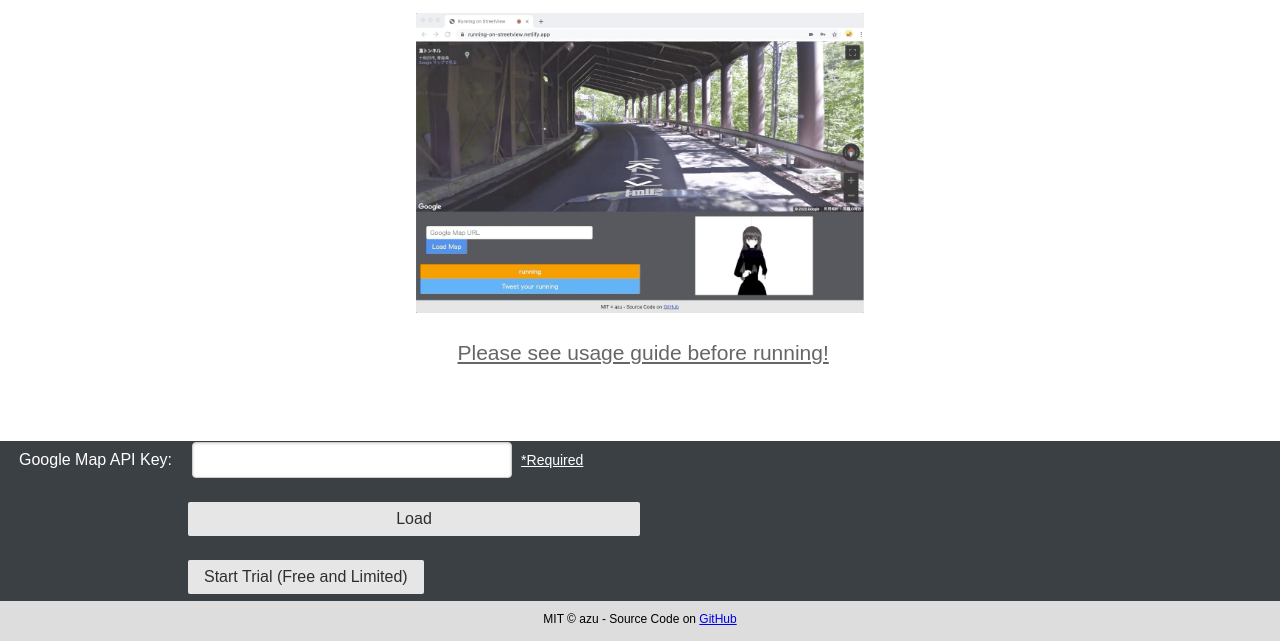
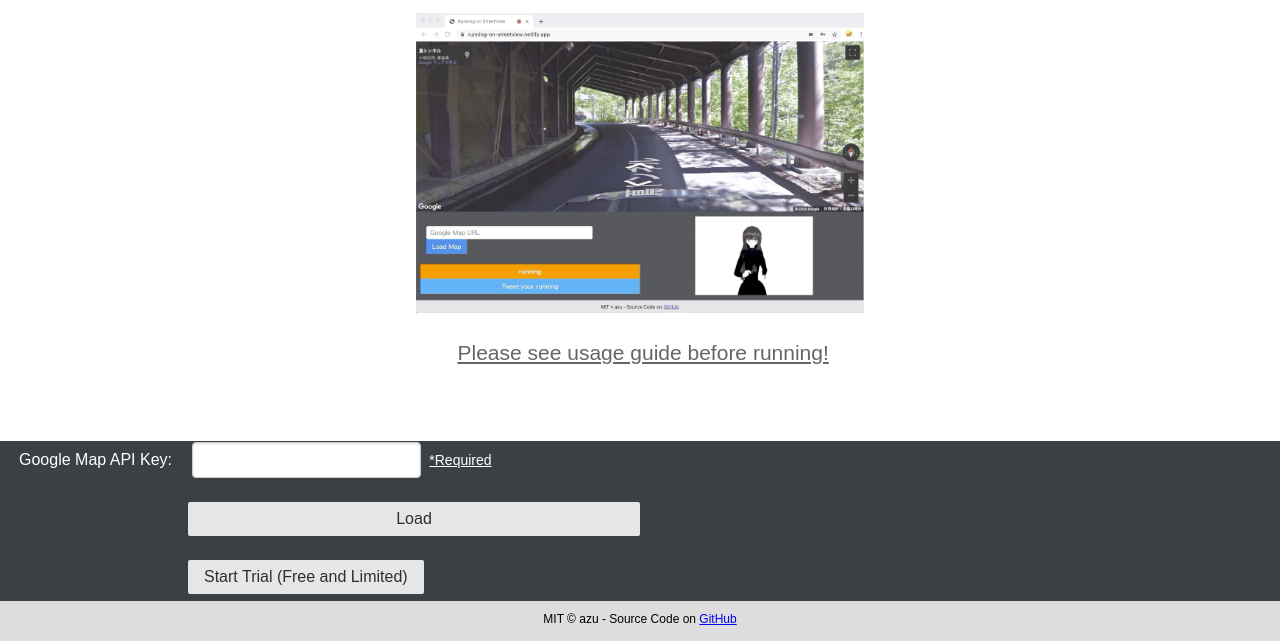
Before and after one commit to azu/running-on-streetview, a website built with Parcel: page index.html in a window 1280 px wide. Shown: the part 159-800 px from the top of the page. Built offline with nearby package versions, Linux system fonts and the light colour scheme.

```diff
--- a/index.html
+++ b/index.html
@@ -111,7 +111,7 @@
         }
 
         .RunningController-inputGoogleMapAPIKey {
-            width: 20em;
+            max-width: 20em;
         }
 
         .RunningController-loadButton {
```
